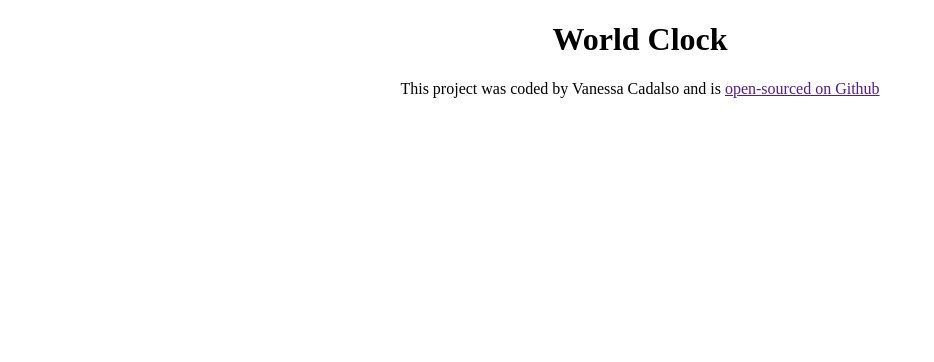
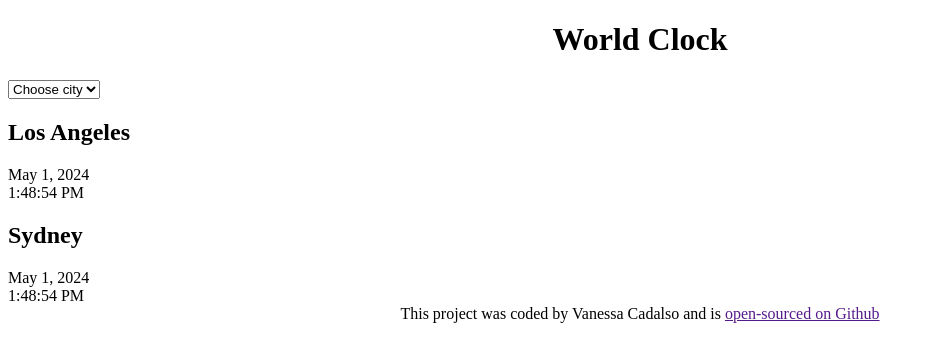
Before and after one commit to vcadalso/v-world-clock, a plain HTML site: page index.html in a window 1280 px wide. Shown: the whole page, without its empty margins (0-934 px from the left). Drawn offline with Linux system fonts and the light colour scheme; a script that the page names is missing.

Commit message:
Added HTML structure

```diff
--- a/index.html
+++ b/index.html
@@ -8,7 +8,26 @@
     <link rel="stylesheet" href="css/style.css" />
   </head>
   <body>
-    <h1>World Clock</h1>
+    <div class="container">
+      <h1>World Clock</h1>
+      <select>
+        <option value="">Choose city</option>
+        <option value="">New York</option>
+        <option value="">Tokyo</option>
+        <option value="">Paris</option>
+      </select>
+      <div class="city">
+        <h2>Los Angeles</h2>
+        <div class="date">May 1, 2024</div>
+        <div class="time">1:48:54 PM</div>
+      </div>
+      <div class="city">
+        <h2>Sydney</h2>
+        <div class="date">May 1, 2024</div>
+        <div class="time">1:48:54 PM</div>
+      </div>
+    </div>
+
     <footer>
       This project was coded by Vanessa Cadalso and is
       <a href="" target="_blank">open-sourced on Github</a>
--- a/javascript/index.js
+++ /dev/null
@@ -1 +0,0 @@
-alert ("hello")
```
